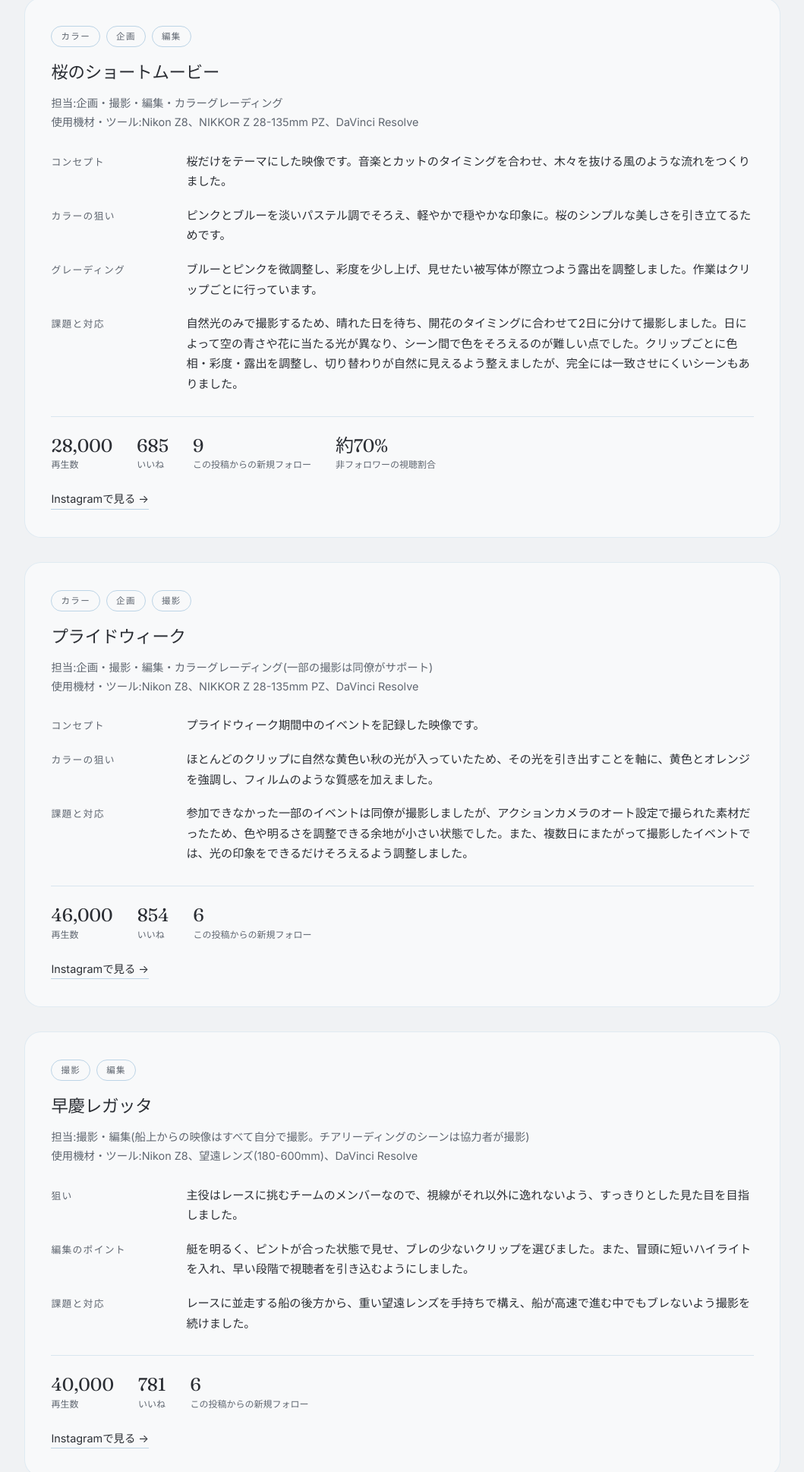
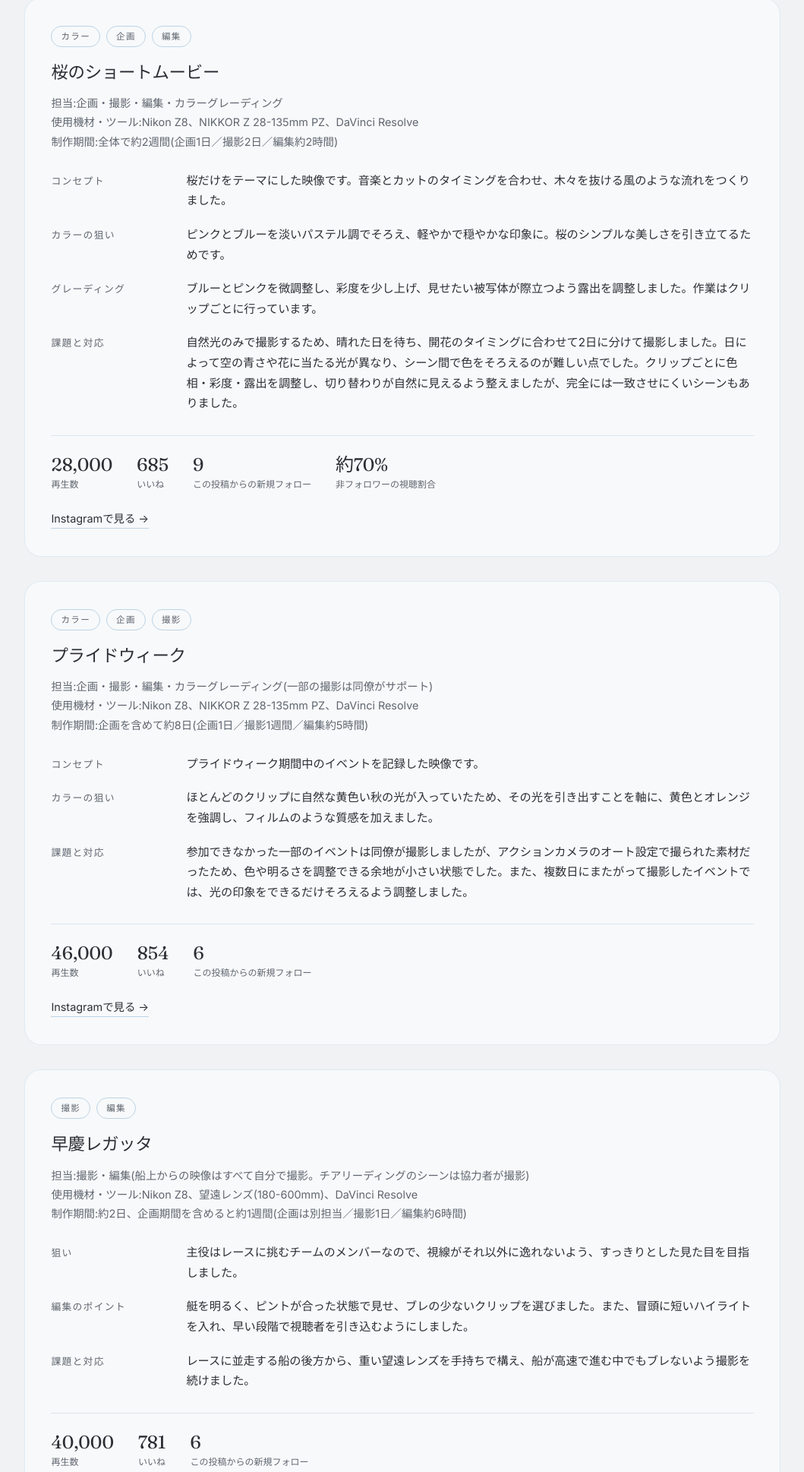
Before and after one commit to AKVisualWorks/AKVisualWorks, a plain HTML site: page index.html in a window 1280 px wide. Shown: the part 3842-5780 px from the top of the page at 76% size, without its empty margins (110-1169 px from the left). Drawn offline with Linux system fonts and the light colour scheme.

Commit message:
Add files via upload

```diff
--- a/index.html
+++ b/index.html
@@ -160,6 +160,7 @@
           <h3 data-jp="桜のショートムービー" data-en="Cherry Blossom Short">桜のショートムービー</h3>
           <p class="case-meta" data-jp="担当:企画・撮影・編集・カラーグレーディング" data-en="Role: concept, shooting, editing, color grading">担当:企画・撮影・編集・カラーグレーディング</p>
           <p class="case-meta" data-jp="使用機材・ツール:Nikon Z8、NIKKOR Z 28-135mm PZ、DaVinci Resolve" data-en="Gear and tools: Nikon Z8, NIKKOR Z 28-135mm PZ, DaVinci Resolve">使用機材・ツール:Nikon Z8、NIKKOR Z 28-135mm PZ、DaVinci Resolve</p>
+          <p class="case-meta" data-jp="制作期間:全体で約2週間(企画1日／撮影2日／編集約2時間)" data-en="Timeline: about 2 weeks overall (planning 1 day, shooting 2 days, editing about 2 hours)">制作期間:全体で約2週間(企画1日／撮影2日／編集約2時間)</p>
         </header>
         <dl class="case-body">
           <dt data-jp="コンセプト" data-en="Concept">コンセプト</dt>
@@ -185,6 +186,7 @@
           <h3 data-jp="プライドウィーク" data-en="Pride Week">プライドウィーク</h3>
           <p class="case-meta" data-jp="担当:企画・撮影・編集・カラーグレーディング(一部の撮影は同僚がサポート)" data-en="Role: concept, shooting, editing, color grading (a coworker helped film some days)">担当:企画・撮影・編集・カラーグレーディング(一部の撮影は同僚がサポート)</p>
           <p class="case-meta" data-jp="使用機材・ツール:Nikon Z8、NIKKOR Z 28-135mm PZ、DaVinci Resolve" data-en="Gear and tools: Nikon Z8, NIKKOR Z 28-135mm PZ, DaVinci Resolve">使用機材・ツール:Nikon Z8、NIKKOR Z 28-135mm PZ、DaVinci Resolve</p>
+          <p class="case-meta" data-jp="制作期間:企画を含めて約8日(企画1日／撮影1週間／編集約5時間)" data-en="Timeline: about 8 days including planning (planning 1 day, shooting 1 week, editing about 5 hours)">制作期間:企画を含めて約8日(企画1日／撮影1週間／編集約5時間)</p>
         </header>
         <dl class="case-body">
           <dt data-jp="コンセプト" data-en="Concept">コンセプト</dt>
@@ -207,6 +209,7 @@
           <h3 data-jp="早慶レガッタ" data-en="Waseda-Keio Regatta">早慶レガッタ</h3>
           <p class="case-meta" data-jp="担当:撮影・編集(船上からの映像はすべて自分で撮影。チアリーディングのシーンは協力者が撮影)" data-en="Role: shooting, editing (all boat footage shot by me; the cheerleading scenes were shot by a helper)">担当:撮影・編集(船上からの映像はすべて自分で撮影。チアリーディングのシーンは協力者が撮影)</p>
           <p class="case-meta" data-jp="使用機材・ツール:Nikon Z8、望遠レンズ(180-600mm)、DaVinci Resolve" data-en="Gear and tools: Nikon Z8, 180-600mm telephoto lens, DaVinci Resolve">使用機材・ツール:Nikon Z8、望遠レンズ(180-600mm)、DaVinci Resolve</p>
+          <p class="case-meta" data-jp="制作期間:約2日、企画期間を含めると約1週間(企画は別担当／撮影1日／編集約6時間)" data-en="Timeline: about 2 days, or about 1 week including the planning period (planning handled by others, shooting 1 day, editing about 6 hours)">制作期間:約2日、企画期間を含めると約1週間(企画は別担当／撮影1日／編集約6時間)</p>
         </header>
         <dl class="case-body">
           <dt data-jp="狙い" data-en="Intent">狙い</dt>
@@ -229,6 +232,7 @@
           <h3 data-jp="ミュージアムウィーク" data-en="Museum Week">ミュージアムウィーク</h3>
           <p class="case-meta" data-jp="担当:主な撮影・全体の編集(一部の補足素材は協力者が撮影)" data-en="Role: main shooting and overall editing (some supplemental footage shot by helpers)">担当:主な撮影・全体の編集(一部の補足素材は協力者が撮影)</p>
           <p class="case-meta" data-jp="使用機材・ツール:Nikon Z8、NIKKOR Z 28-135mm PZ、DaVinci Resolve(Fusion)" data-en="Gear and tools: Nikon Z8, NIKKOR Z 28-135mm PZ, DaVinci Resolve (Fusion)">使用機材・ツール:Nikon Z8、NIKKOR Z 28-135mm PZ、DaVinci Resolve(Fusion)</p>
+          <p class="case-meta" data-jp="制作期間:約9日、企画期間を含めると約11日(企画2日／撮影9日／編集約15時間)" data-en="Timeline: about 9 days, or 11 days including the planning beforehand (planning 2 days, shooting 9 days, editing about 15 hours)">制作期間:約9日、企画期間を含めると約11日(企画2日／撮影9日／編集約15時間)</p>
         </header>
         <dl class="case-body">
           <dt data-jp="コンセプト" data-en="Concept">コンセプト</dt>
@@ -255,6 +259,7 @@
           <h3 data-jp="新入生歓迎ムービー" data-en="Welcome Video for New Students">新入生歓迎ムービー</h3>
           <p class="case-meta" data-jp="担当:企画・撮影・編集・出演団体への依頼(冒頭のクリップはチアリーディング部、一部の補足素材は協力者が撮影)" data-en="Role: concept, shooting, editing, and outreach to the participating groups (the opening clip was filmed by the cheerleading club, and some supplemental footage by helpers)">担当:企画・撮影・編集・出演団体への依頼(冒頭のクリップはチアリーディング部、一部の補足素材は協力者が撮影)</p>
           <p class="case-meta" data-jp="使用機材・ツール:Nikon Z8、NIKKOR Z 28-135mm PZ、DaVinci Resolve(Fusion)" data-en="Gear and tools: Nikon Z8, NIKKOR Z 28-135mm PZ, DaVinci Resolve (Fusion)">使用機材・ツール:Nikon Z8、NIKKOR Z 28-135mm PZ、DaVinci Resolve(Fusion)</p>
+          <p class="case-meta" data-jp="制作期間:約1週間、出演団体への依頼を含めると約1か月(企画2日／撮影3日、団体ごとに1日／編集約1時間)" data-en="Timeline: about 1 week, or about 1 month including contacting the participants (planning 2 days, shooting 3 days with one day per group, editing about 1 hour)">制作期間:約1週間、出演団体への依頼を含めると約1か月(企画2日／撮影3日、団体ごとに1日／編集約1時間)</p>
         </header>
         <dl class="case-body">
           <dt data-jp="企画" data-en="Concept">企画</dt>
```
